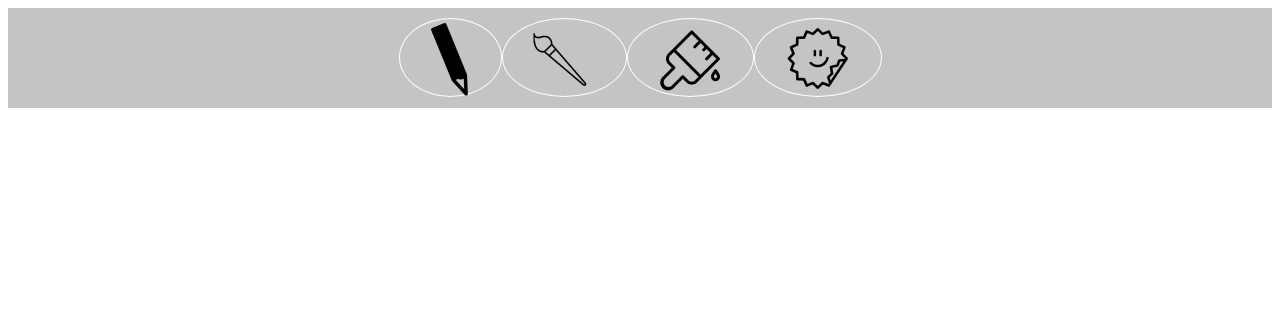
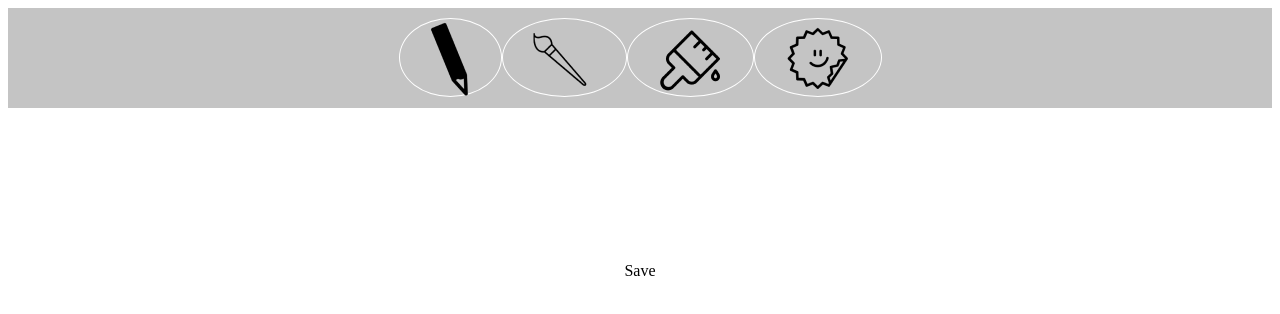
Before and after one commit to youthradio/trackface-draft, a Vue app: page / in a window 1280 px wide. Shown: the top 314 px of the page. Built offline with nearby package versions, Linux system fonts and the light colour scheme.

Commit message:
save pic added

```diff
--- a/src/App.vue
+++ b/src/App.vue
@@ -2,18 +2,21 @@
   <div id="app">
     <MainUI />
     <Canvas />
+    <SavePicture />
   </div>
 </template>
 
 <script>
 import MainUI from './components/UiComponent.vue'
 import Canvas from './components/Canvas.vue'
+import SavePicture from './components/SavePicture.vue'
 
 export default {
   name: 'App',
   components: {
     MainUI,
-    Canvas
+    Canvas,
+    SavePicture
   }
 }
 </script>
--- /dev/null
+++ b/src/components/SavePicture.vue
@@ -0,0 +1,19 @@
+<template>
+    <div class="save-button-root">
+        Save
+    </div>
+</template>
+
+<script>
+export default {
+    name: 'SavePicture',
+    props: {
+  }
+}
+</script>
+<style lang="scss" scoped>
+.save-button-root{
+    display: flex;
+    justify-content: center;
+}
+</style>
```
Also changed, not shown: src/store/store.js (renamed from store/store.js).
